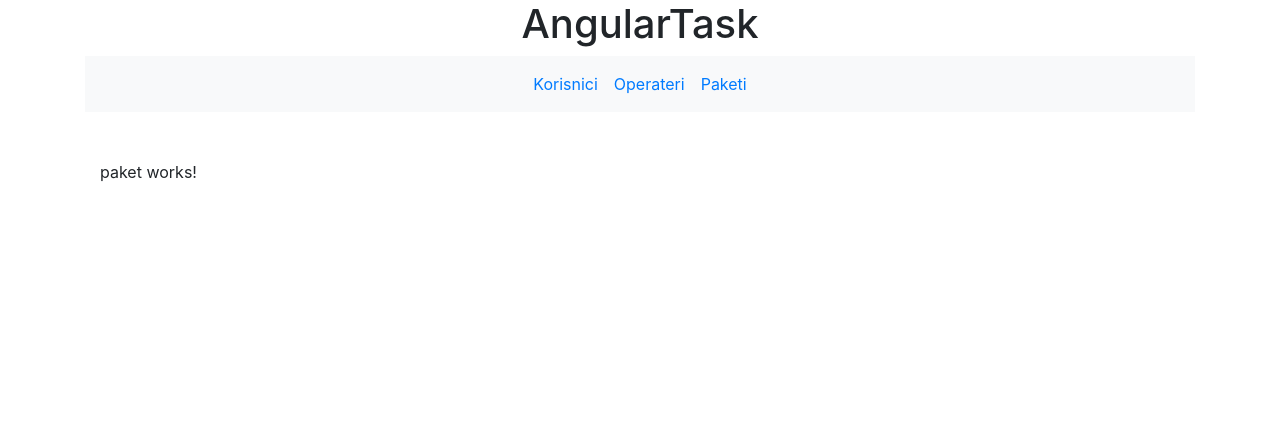
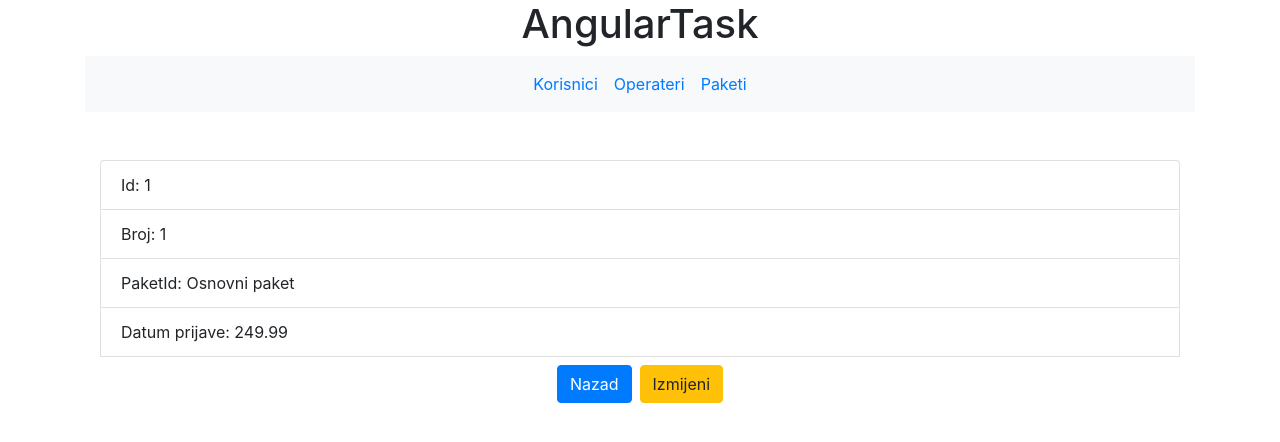
Before and after one commit to nemanjat053/AngularTask, an Angular app in the folder AngularTask/: page /paketi/1 in a window 1280 px wide. Shown: the top 442 px of the page. Built offline with nearby package versions, Linux system fonts and the light colour scheme; data requests are answered from the project's data file.

Commit message:
Finished getting single paket

```diff
--- a/AngularTask/src/app/components/paket/paket.component.html
+++ b/AngularTask/src/app/components/paket/paket.component.html
@@ -1 +1,15 @@
-<p>paket works!</p>
+<ul class="list-group">
+    <li class="list-group-item">Id: {{ paket.id }}</li>
+    <li class="list-group-item">Broj: {{ paket.operaterId }}</li>
+    <li class="list-group-item">PaketId: {{ paket.naziv }}</li>
+    <li class="list-group-item">Datum prijave: {{ paket.cena }}</li>
+
+    <div class="row mt-2">
+      <div class="col text-center">
+        <a routerLink="/artikli" class="btn btn-primary mr-2">Nazad</a>
+        <a class="btn btn-warning" (click)="navigateToEdit(paket.id)"
+          >Izmijeni</a
+        >
+      </div>
+    </div>
+  </ul>
--- a/AngularTask/src/app/components/paket/paket.component.ts
+++ b/AngularTask/src/app/components/paket/paket.component.ts
@@ -1,4 +1,7 @@
 import { Component, OnInit } from '@angular/core';
+import { PaketServiceService } from 'src/app/service/paket-service.service';
+import { ActivatedRoute } from '@angular/router';
+import { Paket } from 'src/app/model/Paket';
 
 @Component({
   selector: 'app-paket',
@@ -7,9 +10,26 @@ import { Component, OnInit } from '@angular/core';
 })
 export class PaketComponent implements OnInit {
 
-  constructor() { }
+  paket: Paket = {
+    id: null,
+    operaterId: null,
+    naziv: '',
+    cena: null
+  }
+
+  constructor(private ps: PaketServiceService, private ar: ActivatedRoute) { }
 
   ngOnInit(): void {
+    this.getOne(this.ar.snapshot.params['id']);
+  }
+
+
+  getOne(id:number){
+    this.ps.getOne(id).subscribe((response) => this.paket = response);
+  }
+
+  navigateToEdit(id: number){
+
   }
 
 }
--- a/AngularTask/src/app/service/paket-service.service.ts
+++ b/AngularTask/src/app/service/paket-service.service.ts
@@ -17,8 +17,8 @@ export class PaketServiceService {
     return this.http.get<Paket[]>(this.url + this.paketPrefix);
   }
 
-  getOne(): Observable<Paket>{
-    return this.http.get<Paket>(this.url + this.paketPrefix);
+  getOne(id: number): Observable<Paket>{
+    return this.http.get<Paket>(this.url + this.paketPrefix + `/${id}`);
   }
 
   delete(id: number): Observable<Paket>{
```
